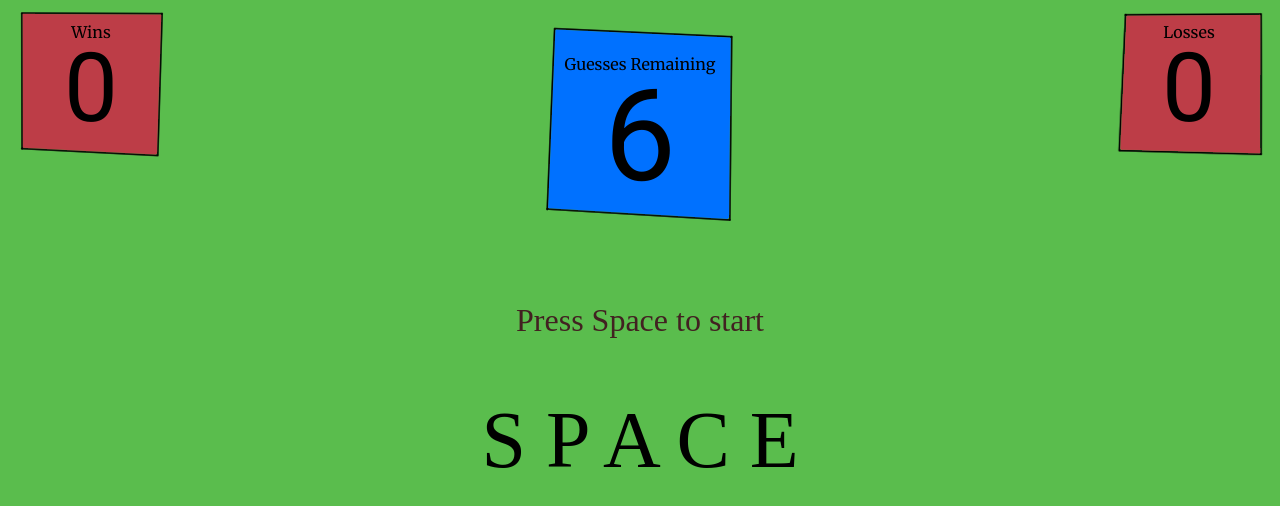
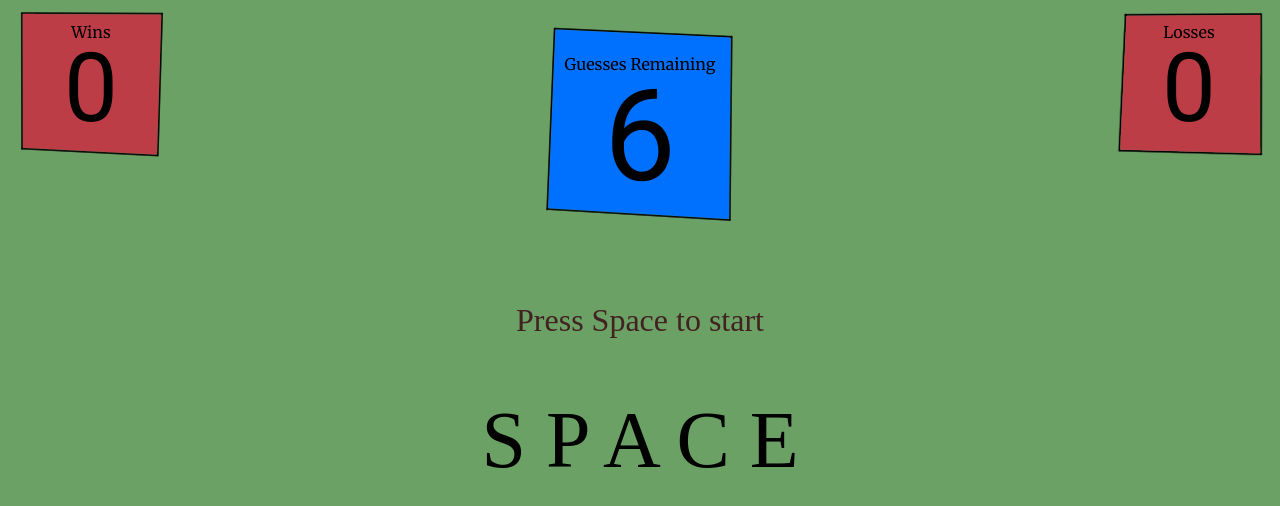
Before and after one commit to EvanJJones/Psychic-Game, a plain HTML site: page index.html in a window 1280 px wide. Drawn offline with Linux system fonts and the light colour scheme; a web font is replaced by a local one.

Commit message:
Finished style, finished for the time being

```diff
--- a/CSS/Style.css
+++ b/CSS/Style.css
@@ -1,5 +1,5 @@
 body {
-  background-color: #5abd4d;
+  background-color: #6ba165;
 }
 
 main {
```
